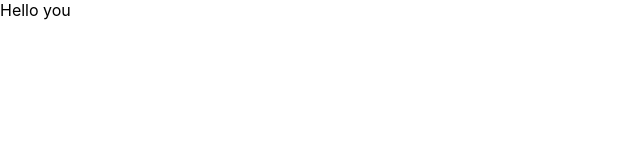
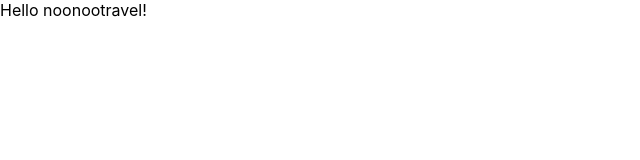
Before and after one commit to Nooshin-8/airbnb-clone, a React (Create React App) app: page / in a window 1280 px wide. Shown: the top 160 px of the page, without its empty margins (0-640 px from the left). Built offline with nearby package versions, Linux system fonts and the light colour scheme.

Commit message:
testing props

```diff
--- a/src/components/hello.js
+++ b/src/components/hello.js
@@ -2,7 +2,7 @@
 
 class Hello extends React.Component {
   render() {
-    return <div>Hello you</div>
+    return <div>Hello {this.props.name}!</div>
   }
 }
 
--- a/src/index.js
+++ b/src/index.js
@@ -7,7 +7,7 @@
 
 ReactDOM.render(
   <React.StrictMode>
-    <Hello />
+    <Hello name="noonootravel" />
   </React.StrictMode>,
   document.getElementById('root')
 );
```
Also changed, not shown: 1 other file (tests, documents, lock files or other folders).
